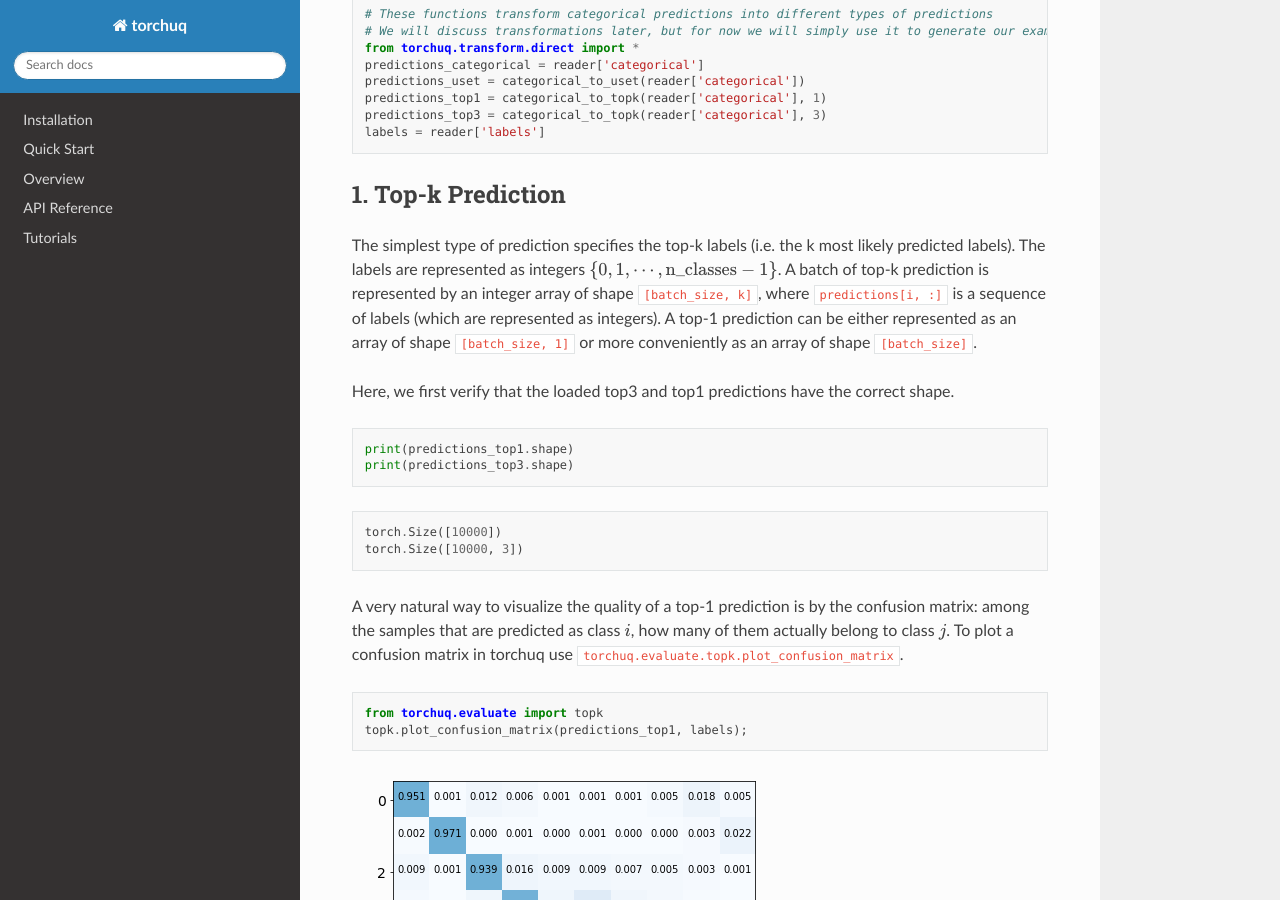
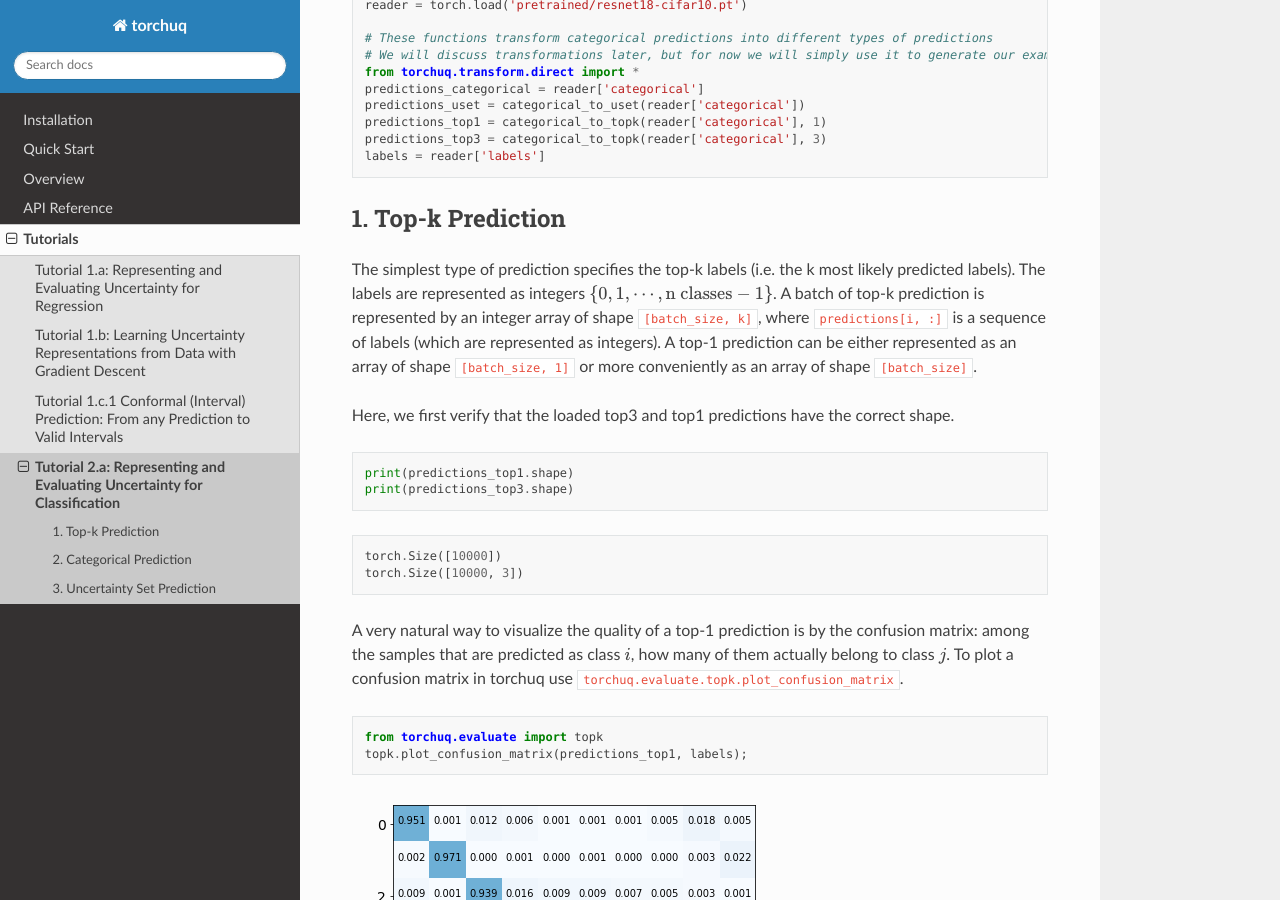
Before and after one commit to TorchUQ/torchuq, a Sphinx documentation site: the page built from docs/tutorials/2_a_representation/2_a_representation.rst, in a window 1280 px wide and 900 px high, scrolled down 1031 px. Built offline with Sphinx 7.4.7 and the Read the Docs theme 2.0.0, drawn with Linux system fonts in a browser that asks for light colours; formulas are drawn with MathJax 3; some of the changed text lies outside the part shown.

Commit message:
docs/tutorials: add 2_a_representation to docs, fix underscore, ipython3

```diff
--- a/docs/tutorials/2_a_representation/2_a_representation.rst
+++ b/docs/tutorials/2_a_representation/2_a_representation.rst
@@ -64,7 +64,7 @@
 |                   |                        | l_1’        |          |
 +-------------------+------------------------+-------------+----------+
 
-.. code:: ipython3
+.. code:: python
 
     # We must first import the dependencies, and make sure that the torchuq package is in PYTHONPATH
     # If you are running this notebook in the original directory as in the repo, then the following statement should work
@@ -76,7 +76,7 @@
 As a running example, we will use existing predictions for CIFAR-10. We
 first load these predictions.
 
-.. code:: ipython3
+.. code:: python
 
 
     reader = torch.load('pretrained/resnet18-cifar10.pt')
@@ -95,7 +95,7 @@
 
 The simplest type of prediction specifies the top-k labels (i.e. the k
 most likely predicted labels). The labels are represented as integers
-:math:`\lbrace 0, 1, \cdots, \text{n_classes}-1 \rbrace`. A batch of
+:math:`\lbrace 0, 1, \cdots, \text{n classes}-1 \rbrace`. A batch of
 top-k prediction is represented by an integer array of shape
 ``[batch_size, k]``, where ``predictions[i, :]`` is a sequence of labels
 (which are represented as integers). A top-1 prediction can be either
@@ -105,7 +105,7 @@
 Here, we first verify that the loaded top3 and top1 predictions have the
 correct shape.
 
-.. code:: ipython3
+.. code:: python
 
     print(predictions_top1.shape)
     print(predictions_top3.shape)
@@ -123,7 +123,7 @@
 a confusion matrix in torchuq use
 ``torchuq.evaluate.topk.plot_confusion_matrix``.
 
-.. code:: ipython3
+.. code:: python
 
     from torchuq.evaluate import topk
     topk.plot_confusion_matrix(predictions_top1, labels);
@@ -135,7 +135,7 @@
 
 We can also evaluate metrics for these predictions, such as accuracy
 
-.. code:: ipython3
+.. code:: python
 
     print(topk.compute_accuracy(predictions_top1, labels))
     print(topk.compute_accuracy(predictions_top3, labels))
@@ -157,7 +157,7 @@
 ``[batch_size, n_classes]``, where ``predictions[i, j]`` is the
 probability that the :math:`i`-th sample takes the :math:`j`-th label.
 
-.. code:: ipython3
+.. code:: python
 
     print(predictions_categorical.shape)
 
@@ -168,7 +168,7 @@
 
 
 **Confidence Calibration**. Given a categorical prediction
-:math:`p \in [0, 1]^{\text{n_classes}}`, the confidence of the
+:math:`p \in [0, 1]^{\text{n classes}}`, the confidence of the
 prediction is the largest probability in the array: :math:`\max_i p_i`.
 If this largest probability is close to 1, then the prediction is highly
 confident. A simple but important requirement for this type of
@@ -199,7 +199,7 @@
 average distance between the blue bars and the diagonal in the
 reliability diagram below.
 
-.. code:: ipython3
+.. code:: python
 
     from torchuq.evaluate import categorical
     categorical.plot_reliability_diagram(predictions_categorical, labels, binning='uniform');
@@ -238,7 +238,7 @@
 Ideally, we would like high coverage with a small set size. We compute
 the coverage and the set size of the example predictions below.
 
-.. code:: ipython3
+.. code:: python
 
     from torchuq.evaluate import uset
 
--- a/docs/tutorials/index.rst
+++ b/docs/tutorials/index.rst
@@ -9,3 +9,4 @@
   1_a_representation/1_a_representation
   1_b_learning/1_b_learning
   1_c_1_conformal/1_c_1_conformal
+  2_a_representation/2_a_representation
```
